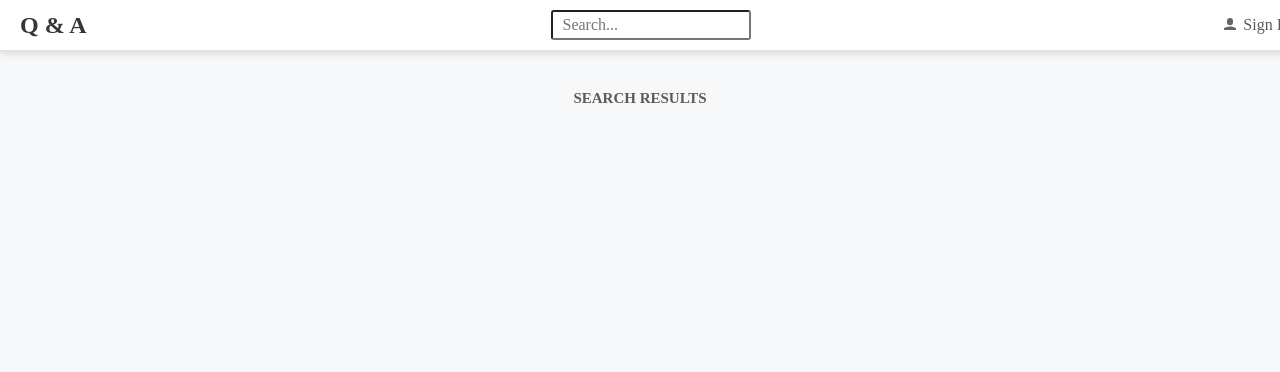
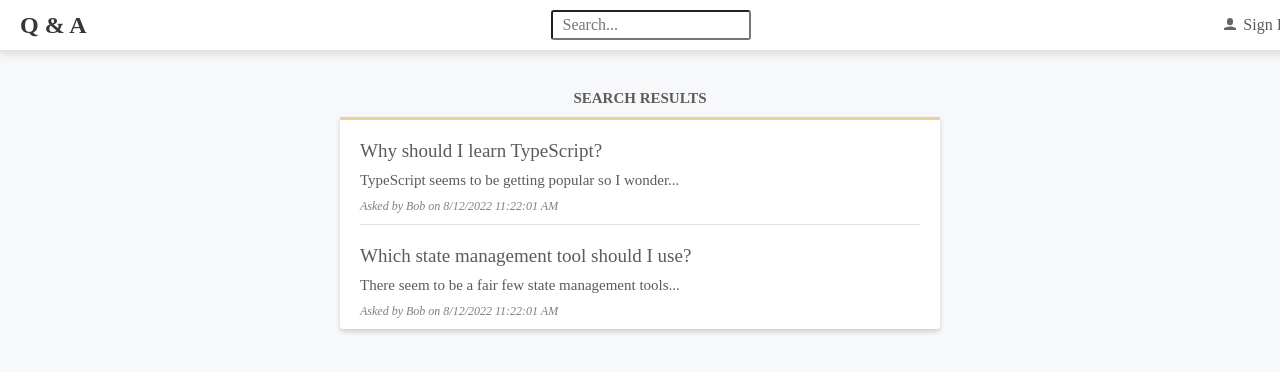
Before and after one commit to KennedyMungai/DankQAndAApp, a React (Create React App) app in the folder qandafrontend/: page /search in a window 1280 px wide. Shown: the top 372 px of the page. Built offline with nearby package versions, Linux system fonts and the light colour scheme.

Commit message:
Added a reference to the QuestionList react component

```diff
--- a/qandafrontend/src/SearchPage.tsx
+++ b/qandafrontend/src/SearchPage.tsx
@@ -35,6 +35,8 @@ const SearchPage = () => {
           </p>
         )
       }
+
+      <QuestionList data={questions} />
     </Page>
   )
 }
```
